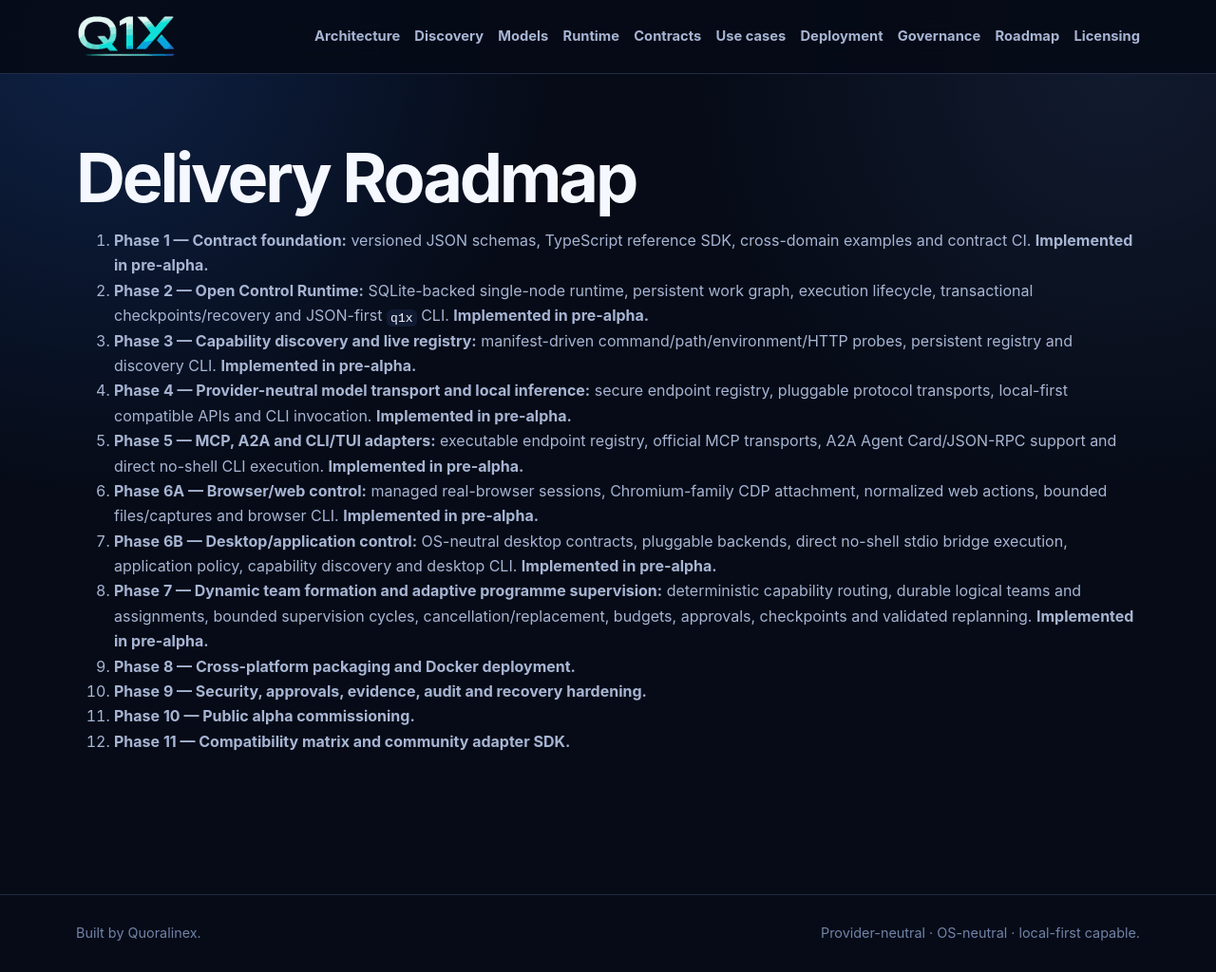
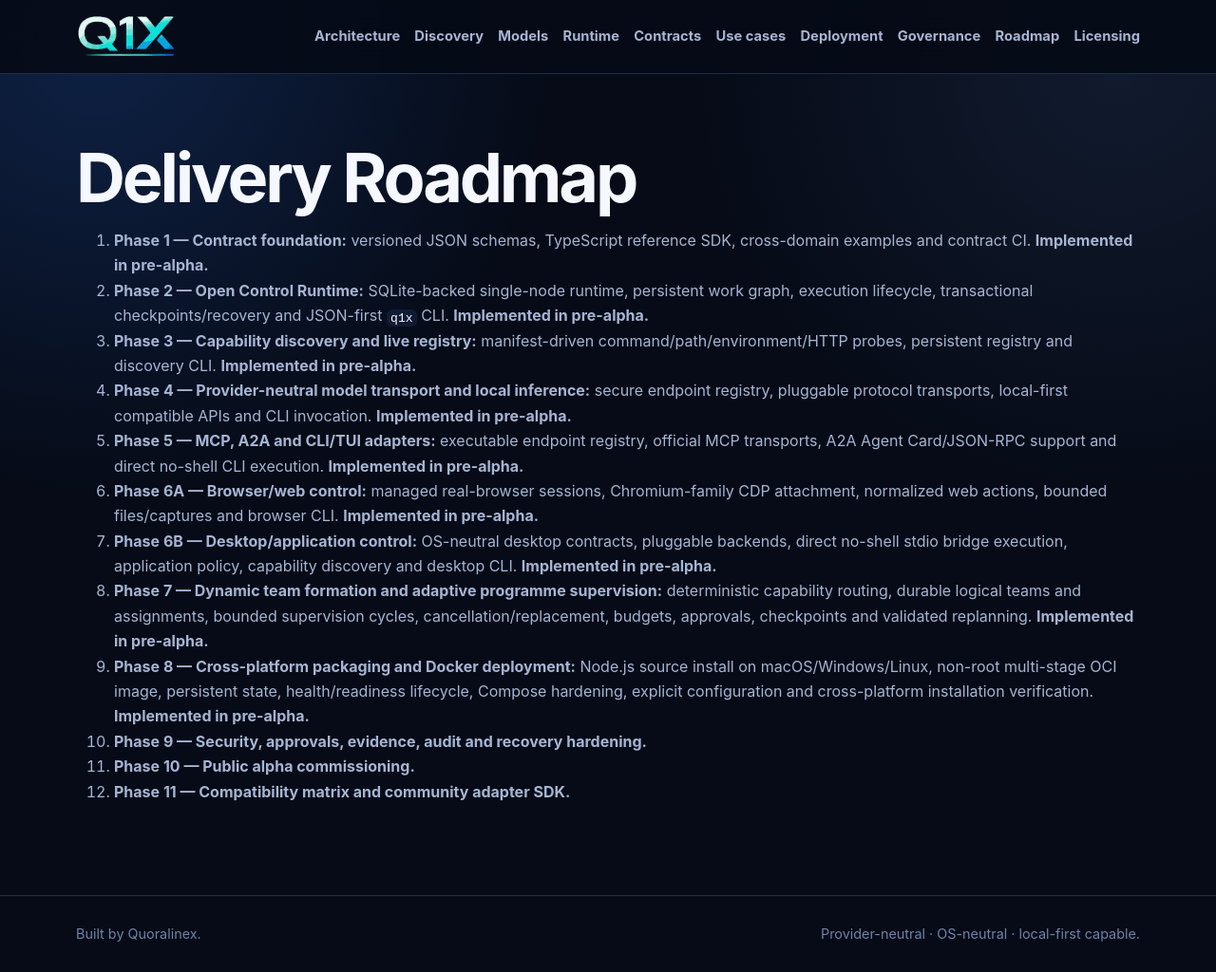
Before and after one commit to Quoralinex/q1x-community-orchestrator, a Jekyll site: the page built from docs/roadmap.md, in a window 1280 px wide and 1024 px high. Shown: the whole window at 95% size. Built offline with Jekyll 4.4.1, drawn with Linux system fonts in a browser that asks for light colours; our own code applies the rules of GitHub Pages for plain Markdown files.

Commit message:
Phase 8: align delivery roadmap

```diff
--- a/docs/roadmap.md
+++ b/docs/roadmap.md
@@ -8,7 +8,7 @@
 6. **Phase 6A — Browser/web control:** managed real-browser sessions, Chromium-family CDP attachment, normalized web actions, bounded files/captures and browser CLI. **Implemented in pre-alpha.**
 7. **Phase 6B — Desktop/application control:** OS-neutral desktop contracts, pluggable backends, direct no-shell stdio bridge execution, application policy, capability discovery and desktop CLI. **Implemented in pre-alpha.**
 8. **Phase 7 — Dynamic team formation and adaptive programme supervision:** deterministic capability routing, durable logical teams and assignments, bounded supervision cycles, cancellation/replacement, budgets, approvals, checkpoints and validated replanning. **Implemented in pre-alpha.**
-9. **Phase 8 — Cross-platform packaging and Docker deployment.**
+9. **Phase 8 — Cross-platform packaging and Docker deployment:** Node.js source install on macOS/Windows/Linux, non-root multi-stage OCI image, persistent state, health/readiness lifecycle, Compose hardening, explicit configuration and cross-platform installation verification. **Implemented in pre-alpha.**
 10. **Phase 9 — Security, approvals, evidence, audit and recovery hardening.**
 11. **Phase 10 — Public alpha commissioning.**
 12. **Phase 11 — Compatibility matrix and community adapter SDK.**
```
